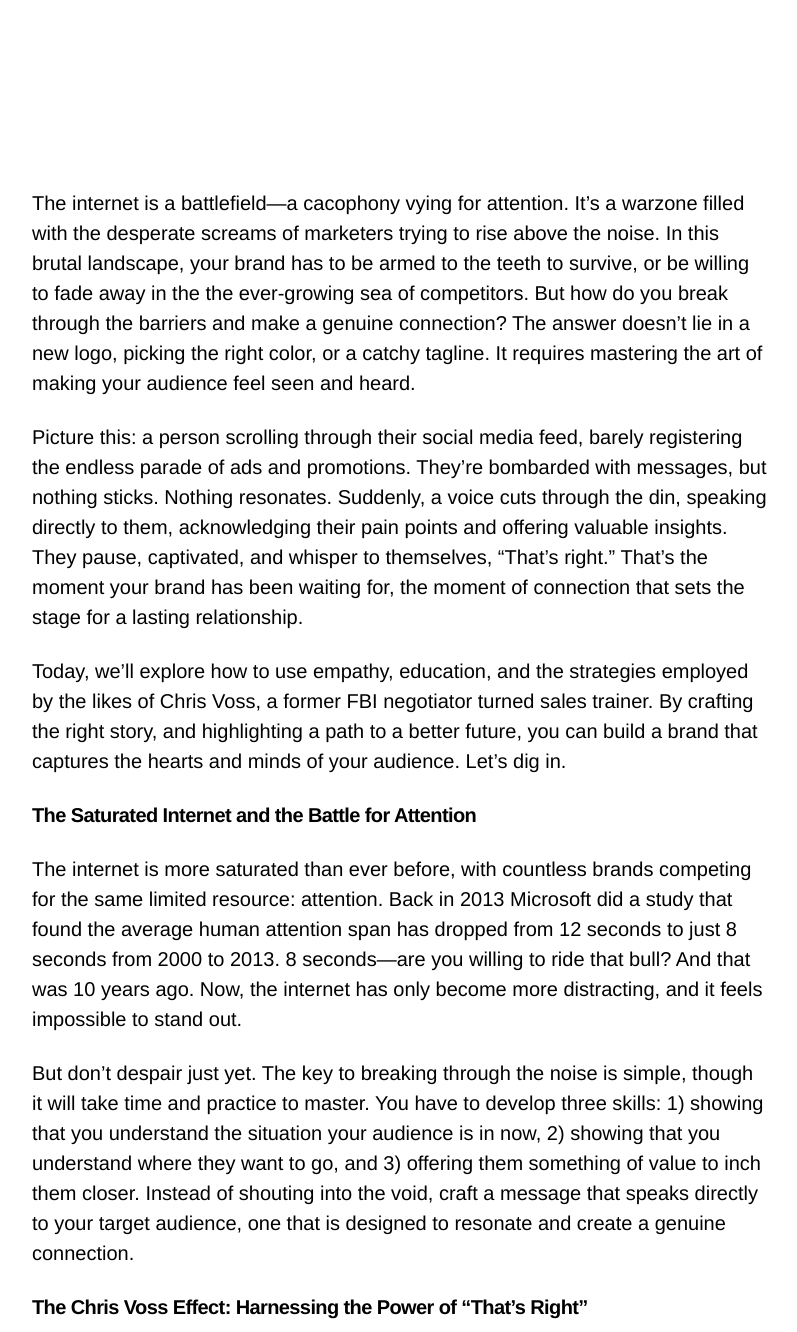
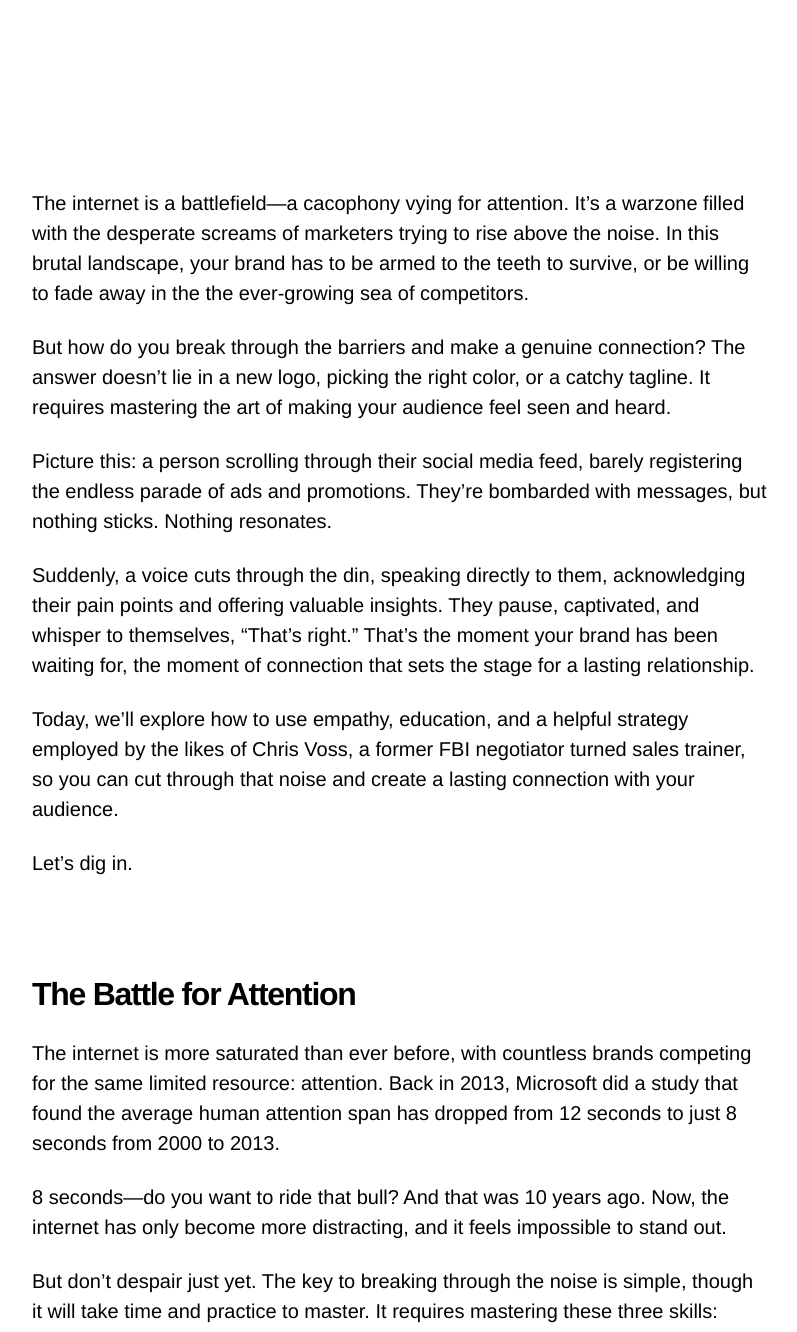
Before and after one commit to jtgrauke/Overline.Studio, a Jekyll site: the page built from _posts/2023-05-03-the-thats-right-moment-make-your-audience-feel-understood.md, in a window 1280 px wide and 1400 px high, scrolled down 770 px, cut to the strip 68-1400 px from the top of the window. Shown: the whole strip, without its empty margins (240-1037 px from the left). Built offline with Jekyll 4.4.1, drawn with Linux system fonts in a browser that asks for light colours; nearby versions of some CDN libraries; some of the changed text lies outside the part shown.

Commit message:
blog edit

```diff
--- a/_posts/2023-05-03-the-thats-right-moment-make-your-audience-feel-understood.md
+++ b/_posts/2023-05-03-the-thats-right-moment-make-your-audience-feel-understood.md
@@ -6,46 +6,62 @@ date: 2023-05-03
 author: jt
 ---
 
-The internet is a battlefield—a cacophony vying for attention. It's a warzone filled with the desperate screams of marketers trying to rise above the noise. In this brutal landscape, your brand has to be armed to the teeth to survive, or be willing to fade away in the the ever-growing sea of competitors. But how do you break through the barriers and make a genuine connection? The answer doesn’t lie in a new logo, picking the right color, or a catchy tagline. It requires mastering the art of making your audience feel seen and heard.
+The internet is a battlefield—a cacophony vying for attention. It's a warzone filled with the desperate screams of marketers trying to rise above the noise. In this brutal landscape, your brand has to be armed to the teeth to survive, or be willing to fade away in the the ever-growing sea of competitors.
 
-Picture this: a person scrolling through their social media feed, barely registering the endless parade of ads and promotions. They're bombarded with messages, but nothing sticks. Nothing resonates. Suddenly, a voice cuts through the din, speaking directly to them, acknowledging their pain points and offering valuable insights. They pause, captivated, and whisper to themselves, "That's right." That's the moment your brand has been waiting for, the moment of connection that sets the stage for a lasting relationship.
+But how do you break through the barriers and make a genuine connection? The answer doesn’t lie in a new logo, picking the right color, or a catchy tagline. It requires mastering the art of making your audience feel seen and heard.
 
-Today, we'll explore how to use empathy, education, and the strategies employed by the likes of Chris Voss, a former FBI negotiator turned sales trainer. By crafting the right story, and highlighting a path to a better future, you can build a brand that captures the hearts and minds of your audience. Let’s dig in.
+Picture this: a person scrolling through their social media feed, barely registering the endless parade of ads and promotions. They're bombarded with messages, but nothing sticks. Nothing resonates.
 
-**The Saturated Internet and the Battle for Attention**
+Suddenly, a voice cuts through the din, speaking directly to them, acknowledging their pain points and offering valuable insights. They pause, captivated, and whisper to themselves, "That's right." That's the moment your brand has been waiting for, the moment of connection that sets the stage for a lasting relationship.
 
-The internet is more saturated than ever before, with countless brands competing for the same limited resource: attention. Back in 2013 Microsoft did a study that found the average human attention span has dropped from 12 seconds to just 8 seconds from 2000 to 2013. 8 seconds—are you willing to ride that bull? And that was 10 years ago.  Now, the internet has only become more distracting, and it feels impossible to stand out.
+Today, we'll explore how to use empathy, education, and a helpful strategy employed by the likes of Chris Voss, a former FBI negotiator turned sales trainer, so you can cut through that noise and create a lasting connection with your audience.
 
-But don't despair just yet. The key to breaking through the noise is simple, though it will take time and practice to master. You have to develop three skills: 1) showing that you understand the situation your audience is in now, 2) showing that you understand where they want to go, and 3) offering them something of value to inch them closer. Instead of shouting into the void, craft a message that speaks directly to your target audience, one that is designed to resonate and create a genuine connection.
+Let’s dig in.
 
-**The Chris Voss Effect: Harnessing the Power of "That's Right"**
+## The Battle for Attention
 
-Being understood is one of the most powerful human desires. If you can show that you truly understand your audience, both their current troubles, and where they want to go, you will create a connection. This means going beyond surface-level interactions and digging deep into their psychology. It means understanding what drives them, what keeps them up at night, and where the ultimately want to go.
+The internet is more saturated than ever before, with countless brands competing for the same limited resource: attention. Back in 2013, Microsoft did a study that found the average human attention span has dropped from 12 seconds to just 8 seconds from 2000 to 2013.
 
-Chris Voss, a former FBI hostage negotiator, uses this power in high-stakes hostage situations. In his book, "Never Split the Difference," Voss shares one of his most effective strategies, the "accusation audit." It’s a tactic that involves acknowledging the other person's concerns and fears before presenting your own argument. Voss's extensive background in negotiation has taught him the importance of eliciting the words "that's right" from the other party. This phrase signals an epiphany has gone off in their mind, you've connected with them on a deeper level, and they're now willing to listen. In the world of branding, achieving a "that's right" moment is like striking gold – it's the moment your audience realizes the value of your brand and the potential for being their guide.
+8 seconds—do you want to ride that bull? And that was 10 years ago.  Now, the internet has only become more distracting, and it feels impossible to stand out.
 
-“‘That’s right’ is what people say when they feel heard, when they actually believe you understand their perspective. There’s a chemical change that takes place in our brain as a result of a subtle epiphany. And when we feel an epiphany, we feel better. You now have the ‘go signal’ because, even without them knowing it, their brain is willing to listen.” - Chris Voss
+But don't despair just yet. The key to breaking through the noise is simple, though it will take time and practice to master. It requires mastering these three skills:
 
-The same principle can be applied to your brand strategy. By acknowledging what’s changed in your audience’s world and offering them a valuable insight, you create a sense of trust and rapport that can pave the way for a long-lasting relationship.
+1. Showing that you understand the situation your audience is in now
+2. Demonstrating where they want to go
+3. Offering them something of value to inch them closer
 
-To create this epiphany, your brand must be both a teacher and a guide. It must provide valuable information and insights that educate and empower your audience, all the while expecting nothing in return. This selflessness is what sets the stage for a deeper, more meaningful connection.
+Instead of shouting into the void, you have to craft a brand story where your target audience learns something about themselves, and believes you can help them transform.
 
-**Teach, Don't Sell: The Art of Reciprocity**
+## Getting to "That's Right"
 
-The goal of your brand should never be to merely sell products or services. Instead, focus on giving your audience a new perspective. Enrich their understanding of *themselves*, and help them see their challenges in a new light. This feels counterintuitive—after all, isn't the point of a business to make money? — but the truth is, by giving without expecting anything in return, you're creating reciprocity.
+Being understood is one of the most powerful human desires. If you can show that you truly understand your audience, both their current troubles, and where they want to go, you will imprint on them as a mentor. This means going beyond surface-level interactions and digging deep into what drives them, what scares them, and who they want to become.
 
-Reciprocity is the unwritten rule of human connection. It's a powerful principle that compels us to give back when we receive something of value. It's this very concept that can help your brand rise above the digital cacophony, capturing not only their attention, but also their heart. By generously imparting knowledge, insights, or even just a moment of delight, you're investing in a relationship built on trust and goodwill. In return, your audience is more likely to reciprocate by engaging with your brand, sharing their own experiences, and ultimately, becoming loyal advocates.
+Chris Voss, a former FBI hostage negotiator, uses this power in high-stakes hostage situations. In his book, "Never Split the Difference," Voss shares one of his most effective strategies, the "accusation audit." It’s a tactic that involves acknowledging the other person's concerns and fears before presenting your own argument.
 
-By adopting this approach, you can position your brand as a go-to source of knowledge and support. Your audience will begin to rely on you, and ultimately choose you when they're ready to work with you.
+Voss's extensive background in negotiation has taught him the importance of eliciting the words "that's right" from the other party. This phrase means an epiphany has gone off in their mind, and that he's connected with them on a deeper level. Now, they're willing to listen.
 
-While it's important to provide value and not expect anything in return, you have to be intentional about the message and the narrative you're weaving. The point of your education should be designed to lead your audience to a specific conclusion: that you are the *right* brand that can help them overcome their problems and achieve their goals.
+> “‘That’s right’ is what people say when they feel heard, when they actually believe you understand their perspective. There’s a chemical change that takes place in our brain as a result of a subtle epiphany. And when we feel an epiphany, we feel better. You now have the ‘go signal’ because, even without them knowing it, their brain is willing to listen.” - Chris Voss
 
-Your brand's purpose is to serve as a bridge between your audience's current frustrations and the future they so desperately desire.
+In the world of branding, achieving a "that's right" moment is like striking gold – it's the moment your audience realizes the value of your brand and the potential for being their guide.
 
-**The Takeaway**
+By acknowledging what’s changed in your audience’s world and offering them a valuable insight, you create a sense of trust and rapport that can pave the way for a long-lasting relationship.
 
-In the noisy, saturated world of the internet, creating a brand that stands out is no small feat. But by focusing on empathy, the art of teaching, and the strategies employed by experts like Chris Voss, you can build a brand that not only captures your audience's attention but also their hearts.
+## Teach, Don't Sell
 
-The road to brand success is paved with intention, understanding, and the desire to provide value without expectation. Make your audience feel understood, and show them the path towards a better future. You will create a brand that rises above the noise and becomes an indispensable part of their lives.
+The goal of your brand should never be to merely sell products or services. Instead, focus on giving your audience a new perspective. Enrich their understanding of *themselves*, and help them see their challenges in a new light.
 
-And as you embark on this journey, remember the power of the "that's right" moment. Start there, and learn. It's a moment worth fighting for, a moment that will make all the difference in the battlefield that is the internet. So, arm your brand with empathy, education, and purpose, and prepare to conquer the hearts and minds of your audience.
+This feels counterintuitive—after all, isn't the point of a business to make money? — but the truth is, giving without expecting anything in return creates reciprocity.
+
+Reciprocity is the unwritten rule of human connection. It's a powerful principle that compels us to give back when we receive something of value. It's this very concept that can help your brand rise above the digital cacophony, capturing not only their attention, but also their heart.
+
+By generously imparting knowledge, insights, or even just a moment of delight, you're investing in a relationship built on trust and goodwill. In return, your audience is more likely to reciprocate by engaging with your brand, sharing their own experiences, and ultimately, becoming loyal advocates.
+
+The point of your brand is to serve as a bridge between your audience's current frustrations and the future they so desperately desire. They're only logical conclusion will be that you are the *right* brand that can help them get there.
+
+## The Takeaway
+
+In the noisy, saturated world of the internet, creating a brand that stands out is no small feat. But by making your audience feel understood, you can capture their attention, and build a brand that can ultimately win their heart.
+
+Give them an a-ha moment. Provide value without expectation. Show them the path towards a better future. You will create a brand that rises above the noise and becomes an indispensable part of their lives.
+
+And as you embark on this journey, remember the power of getting to "that's right". Start there, and learn. It's a moment worth fighting for, a moment that will make all the difference in the battlefield that is the internet.
```
